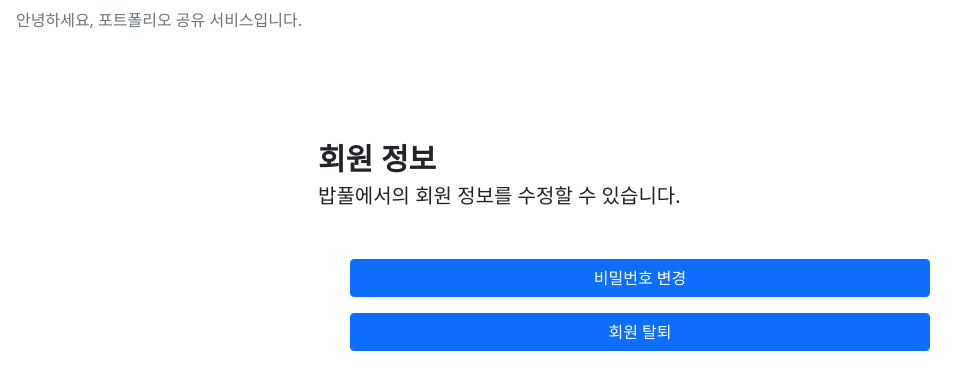
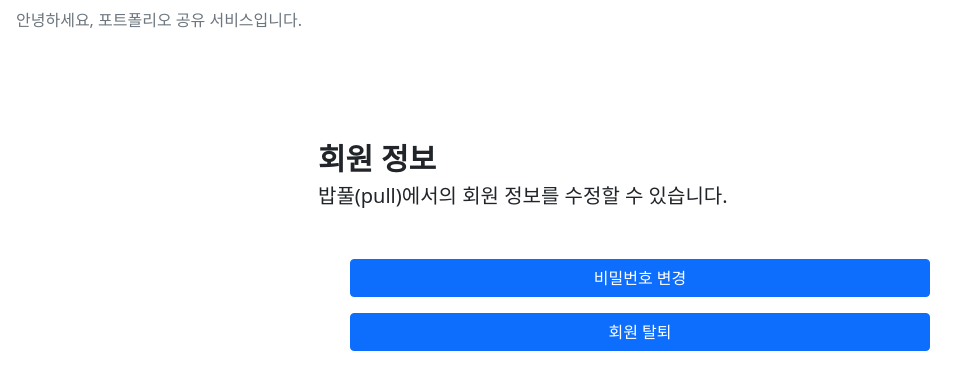
Before and after one commit to bobpull/bobpull, a React (Create React App) app in the folder front/: page /edit in a window 1280 px wide. Shown: the top 390 px of the page, without its empty margins (0-976 px from the left). Built offline with nearby package versions, Linux system fonts and the light colour scheme; no server answers.

Commit message:
밥풀 이름 수정

```diff
--- a/front/src/components/user/MemberInfoEdit.js
+++ b/front/src/components/user/MemberInfoEdit.js
@@ -12,7 +12,7 @@ function MemberEdit() {
       >
         회원 정보
         <Row style={{ fontSize: "20px", fontWeight: "normal" }}>
-          밥풀에서의 회원 정보를 수정할 수 있습니다.
+          밥풀(pull)에서의 회원 정보를 수정할 수 있습니다.
         </Row>
       </Row>
       <Row className="justify-content-md-center m-5">
```
